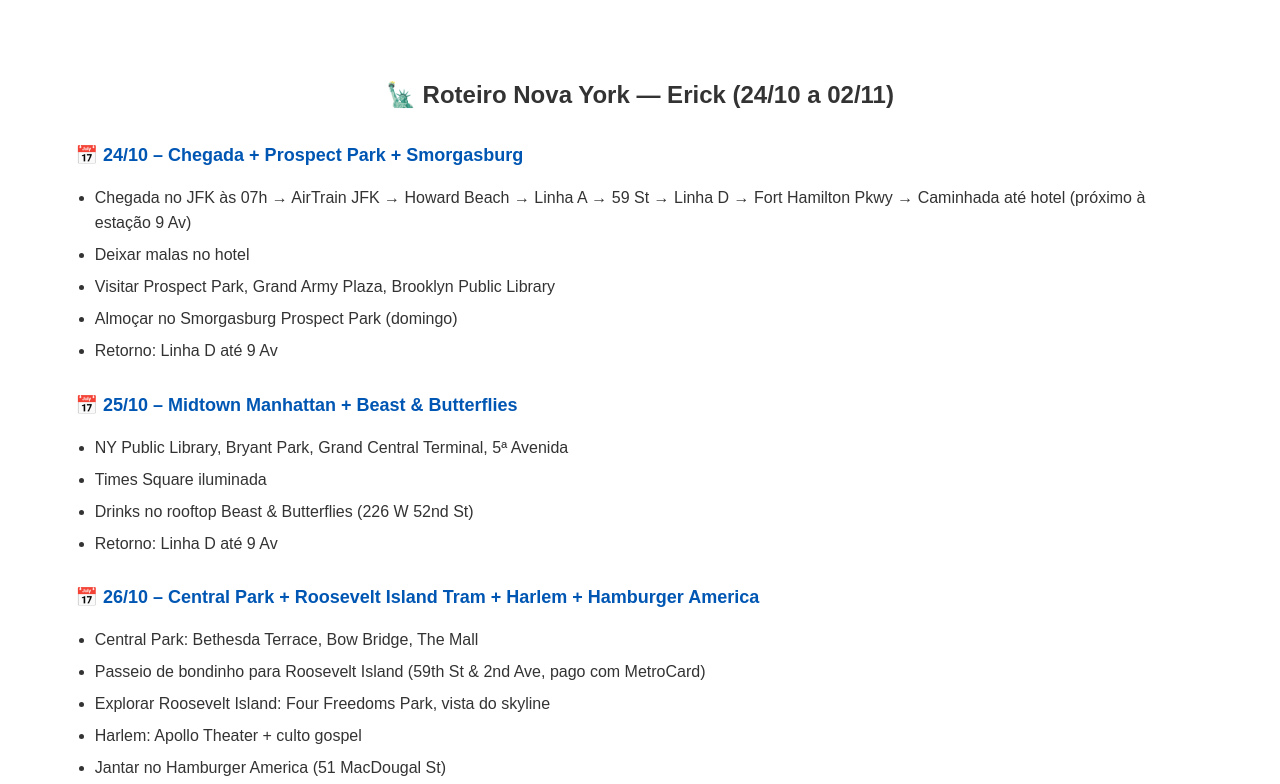
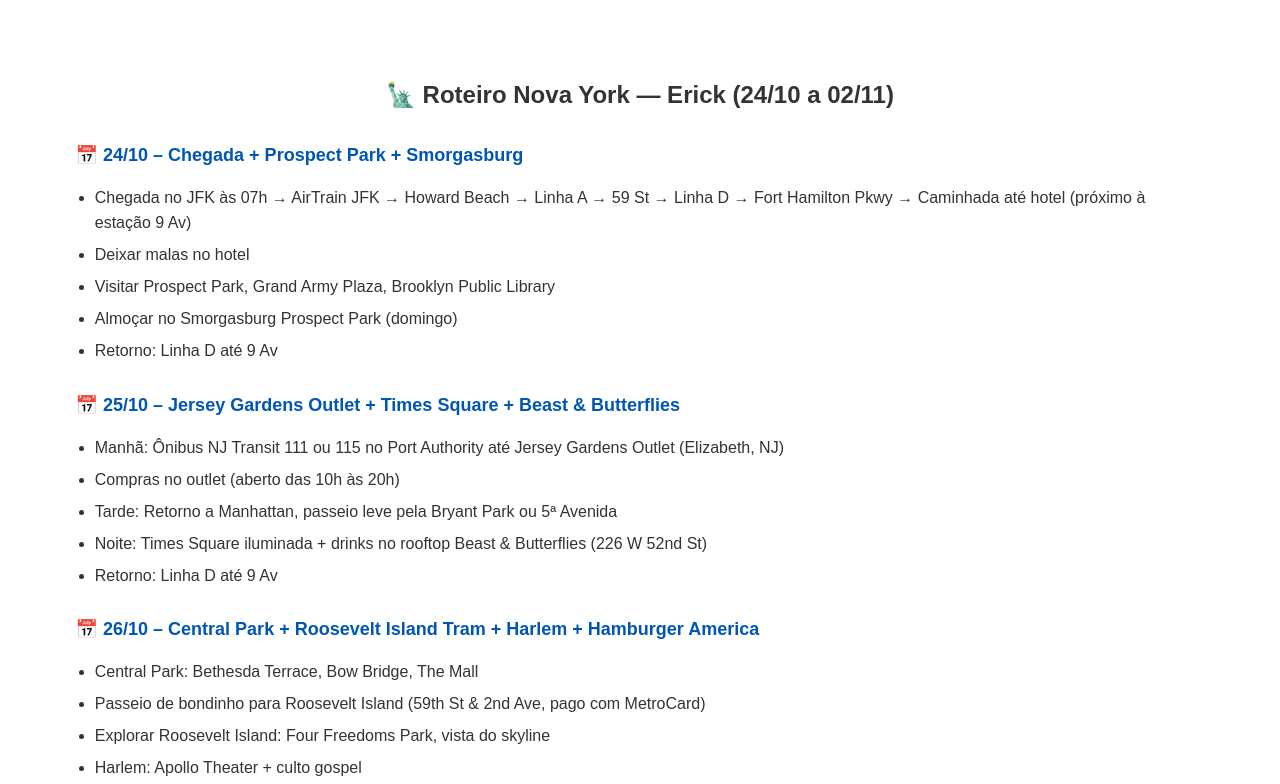
Before and after one commit to efpv/myPages, a plain HTML site: page index.html in a window 1280 px wide. Shown: the top 784 px of the page. Drawn offline with Linux system fonts and the light colour scheme.

Commit message:
Atualização roteiro

```diff
--- a/index.html
+++ b/index.html
@@ -45,13 +45,22 @@
       <li>Retorno: Linha D até 9 Av</li>
     </ul>
 
-    <h2>📅 25/10 – Midtown Manhattan + Beast & Butterflies</h2>
+    <h2>
+      📅 25/10 – Jersey Gardens Outlet + Times Square + Beast & Butterflies
+    </h2>
     <ul>
       <li>
-        NY Public Library, Bryant Park, Grand Central Terminal, 5ª Avenida
+        Manhã: Ônibus NJ Transit 111 ou 115 no Port Authority até Jersey Gardens
+        Outlet (Elizabeth, NJ)
       </li>
-      <li>Times Square iluminada</li>
-      <li>Drinks no rooftop Beast & Butterflies (226 W 52nd St)</li>
+      <li>Compras no outlet (aberto das 10h às 20h)</li>
+      <li>
+        Tarde: Retorno a Manhattan, passeio leve pela Bryant Park ou 5ª Avenida
+      </li>
+      <li>
+        Noite: Times Square iluminada + drinks no rooftop Beast & Butterflies
+        (226 W 52nd St)
+      </li>
       <li>Retorno: Linha D até 9 Av</li>
     </ul>
 
@@ -109,9 +118,9 @@
       <li>Retorno: Linha D até 9 Av</li>
     </ul>
 
-    <h2>📅 01/11 – Compras + Coney Island</h2>
+    <h2>📅 01/11 – Compras leves + Coney Island</h2>
     <ul>
-      <li>Compras: Century 21, Marshalls, Burlington</li>
+      <li>Compras em Century 21, Marshalls, Burlington</li>
       <li>Passeio na praia e calçadão de Coney Island</li>
       <li>Retorno: Linha D até 9 Av</li>
     </ul>
```
